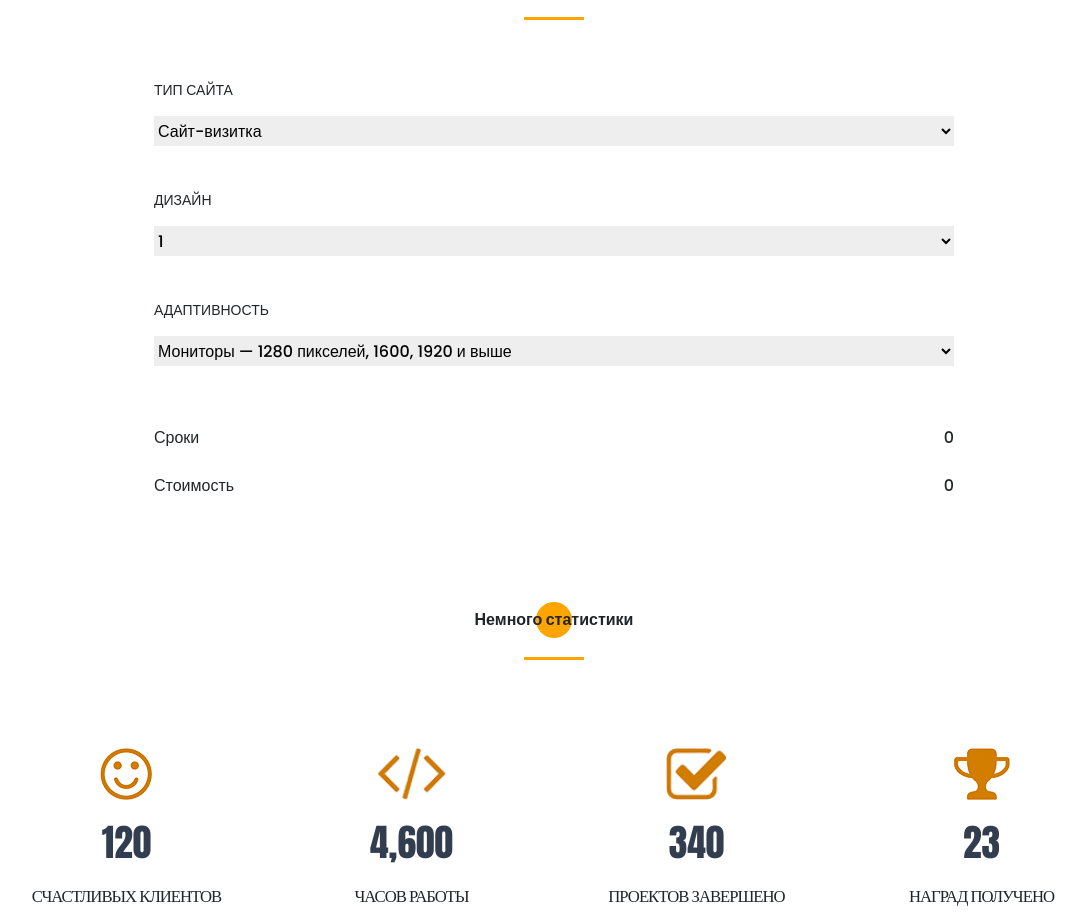
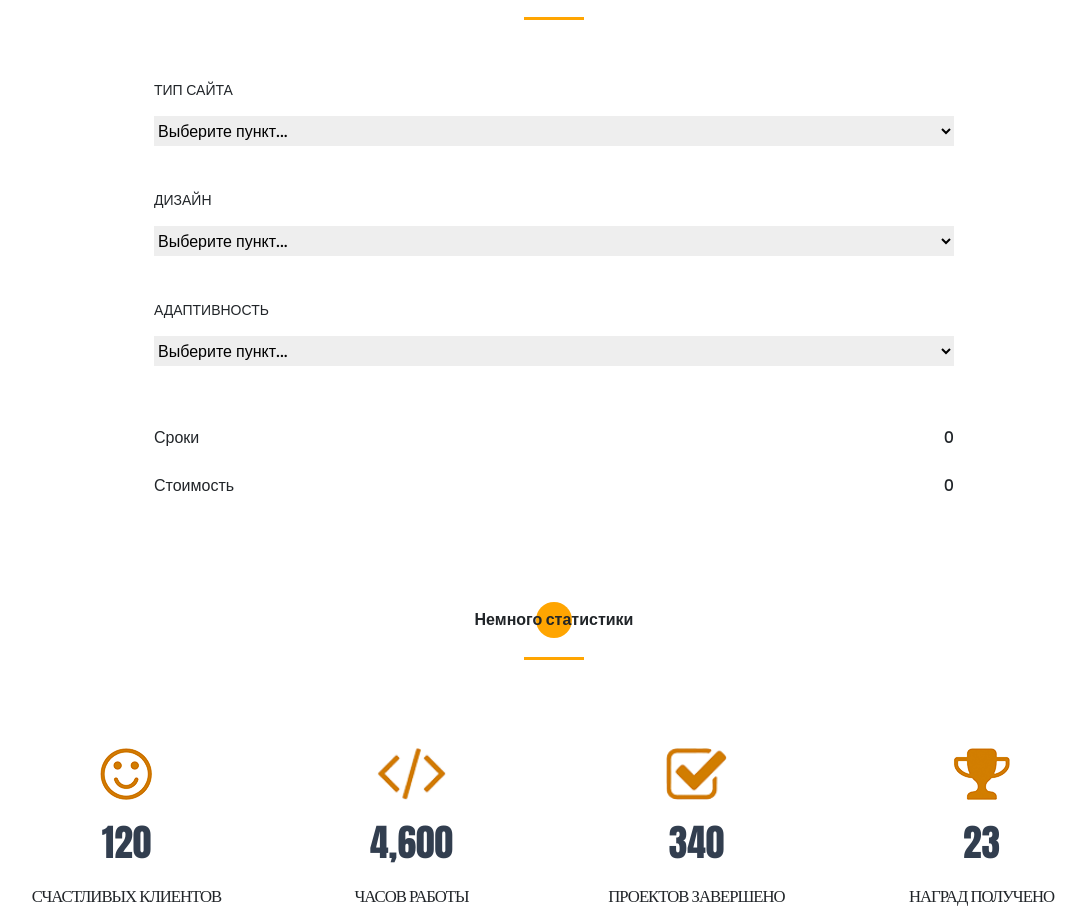
Before and after one commit to scorpionUriy/scorpionUriy.github.io, a plain HTML site: page index.html in a window 1280 px wide. Shown: the part 3270-4183 px from the top of the page, without its empty margins (86-1172 px from the left). Drawn offline with Linux system fonts and the light colour scheme.

Commit message:
five_comit

```diff
--- a/index.html
+++ b/index.html
@@ -467,65 +467,39 @@
         <div class="divider"></div>
         <div class="price__wrapper">
           <div class="prise__text title_fz14">ТИП САЙТА</div>
-          <select class="price__option" name="point" id="point">
-            <option value="Business card website">Сайт-визитка</option>
-            <option
-              value="
-            Corporate website"
-            >
-              Корпоративный сайт
-            </option>
-            <option value="Online store">Интернет-магазин</option>
-            <option
-              value="
-            Information site"
-            >
-              Информационный сайт
-            </option>
+          <select class="price__option one">
+            <option value="0">Выберите пункт...</option>
+            <option value="10000">Сайт-визитка</option>
+            <option value="30000">Корпоративный сайт</option>
+            <option value="50000">Интернет-магазин</option>
+            <option value="20000">Информационный сайт</option>
           </select>
           <div class="prise__text title_fz14">ДИЗАЙН</div>
-          <select class="price__option" name="point" id="point">
-            <option value="1">1</option>
-            <option value="2">2</option>
-            <option value="3">3</option>
+          <select class="price__option two" id="selectTwo">
+            <option value="0">Выберите пункт...</option>
+            <option value="1000">1</option>
+            <option value="2000">2</option>
+            <option value="3000">3</option>
           </select>
           <div class="prise__text title_fz14">АДАПТИВНОСТЬ</div>
-          <select class="price__option" name="point" id="point">
-            <option
-              value="
-            Monitors"
-            >
-              Мониторы — 1280 пикселей, 1600, 1920 и выше
-            </option>
-            <option
-              value="
-            Netbooks"
-            >
-              Нетбуки — 1024 пикселей и выше
-            </option>
-            <option
-              value="
-            Tablets"
-            >
-              Планшеты — 768 пикселей и выше
-            </option>
-            <option
-              value="
-            Smartphones"
-            >
-              Смартфоны — 320 пикселей, 480 и выше;
-            </option>
+          <select class="price__option three" id="selectThree">
+            <option value="0">Выберите пункт...</option>
+            <option value="20000">Полная адаптация</option>
+            <option value="2000"> Мониторы — 1280 пикселей, 1600, 1920 и выше</option>
+            <option value="3000">Нетбуки — 1024 пикселей и выше</option>
+            <option value="5000">Планшеты — 768 пикселей и выше</option>
+            <option value="10000">Смартфоны — 320 пикселей, 480 и выше;</option>
           </select>
           <div class="price__calculation">
             <div class="prise__total">
-                <div class="">Сроки</div>
-                <div class="">0</div>
-              </div>
-              <br>
-              <div class="prise__total">
-                <div class="">Стоимость</div>
-                <div class="">0</div>
-              </div>
+              <div>Сроки</div>
+              <div class="deadlines">0</div>
+            </div>
+            <br />
+            <div class="prise__total">
+              <div>Стоимость</div>
+              <div class="cost">0</div>
+            </div>
           </div>
         </div>
       </div>
--- a/js/script.js
+++ b/js/script.js
@@ -3,7 +3,7 @@ const hamburger = document.querySelector('.hamburger'),
   closeElem = document.querySelector('.menu__close'),
   active = document.querySelector('.active'),
   overlay = document.querySelector('.menu__overlay'),
-      menuLink = document.querySelector('.menu__list')
+  menuLink = document.querySelector('.menu__list');
 
 hamburger.addEventListener('click', () => {
   menu.classList.add('active');
@@ -24,6 +24,28 @@ menuLink.addEventListener('click', () => {
 const counters = document.querySelectorAll('.work__ratings-counter'),
   lines = document.querySelectorAll('.work__ratings-line span');
 
-counters.forEach( (item, i) =>{
+counters.forEach((item, i) => {
   lines[i].style.width = item.innerHTML;
 });
+
+
+
+let one = document.querySelector(".one");
+let two = document.querySelector(".two");
+let three = document.querySelector(".three");
+let selectOne = document.querySelector("select");
+let cost = document.querySelector(".cost");
+let deadlines = document.querySelector(".deadlines");
+
+function calculatePrice() {
+  const price = Number(one.value) + Number(two.value) + Number(three.value);
+
+  cost.textContent = price + " rub";
+
+  deadlines.textContent =
+    price >= 20000 ? "до 20 дней" : price > 1 ? "до 7 дней" : 0;
+}
+
+selectOne.addEventListener("change", calculatePrice);
+selectTwo.addEventListener("change", calculatePrice);
+selectThree.addEventListener("change", calculatePrice);
```
Lines whose indentation alone changed are shown as unchanged.
